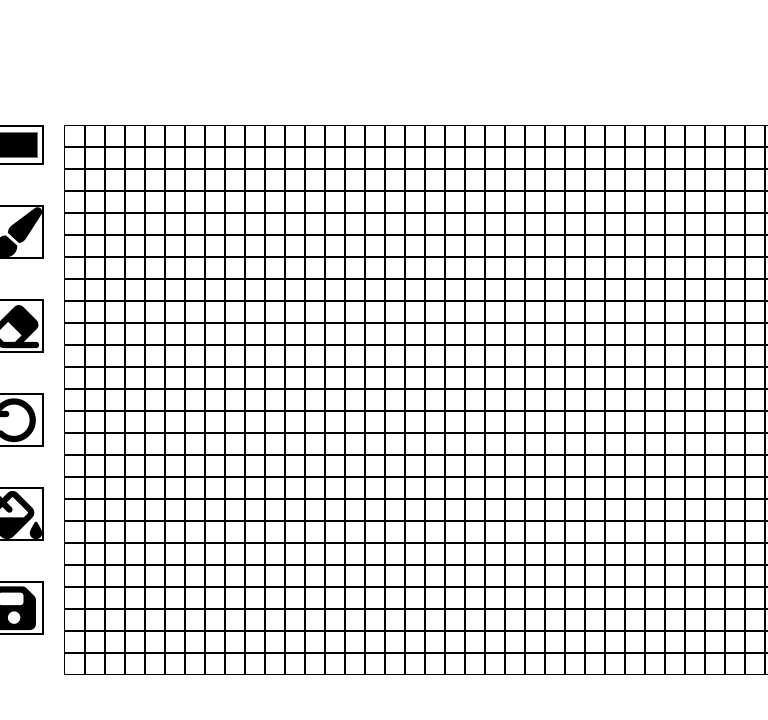
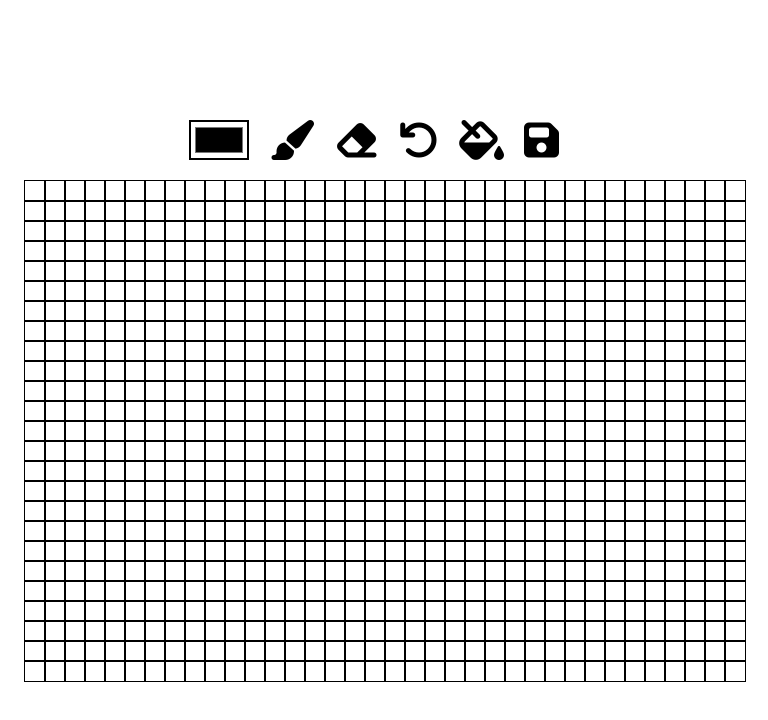
Before and after one commit to qwertyrussab/pixel, a plain HTML site: page index.html in a window 768 px wide. Both pictures are taken after a click on the button "давайте рисовать". Drawn offline with nearby package versions, Linux system fonts and the light colour scheme.

Commit message:
add media on tabletop

```diff
--- a/style.css
+++ b/style.css
@@ -117,3 +117,34 @@ body{
     grid-template-columns: repeat(25, 15px);
     }
 }
+
+@media (min-width:768px) and (max-width:991px){
+    .canvas{
+        display:none;
+        flex-direction: column;
+        justify-content: center;
+        align-items: center;
+    }
+
+    .buttons{
+    display: flex;
+    gap: 20px;
+    margin-bottom: 20px;
+    flex-direction: row;
+    }
+
+    .btn{
+    display: flex;
+    justify-content: center;
+    font-size: 40px;
+    border:none;
+    transition-duration: 0.5s;
+    transform: none;
+    }
+
+    .board{
+    display: grid;
+    grid-template-rows: repeat(25, 20px);
+    grid-template-columns: repeat(36, 20px);
+    }
+}
```
